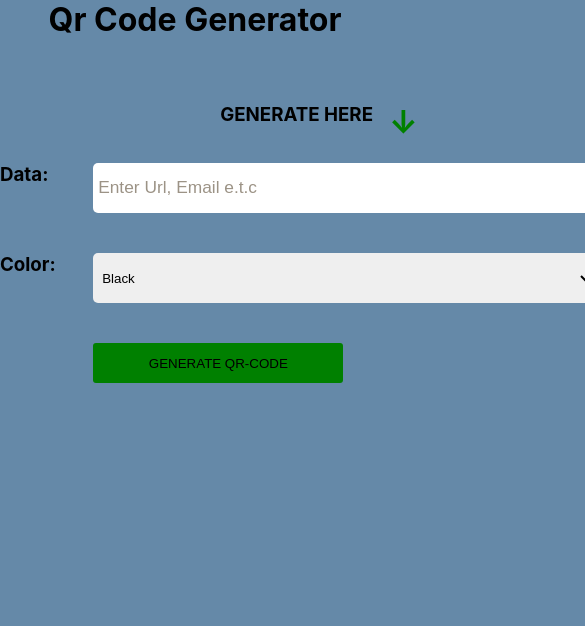
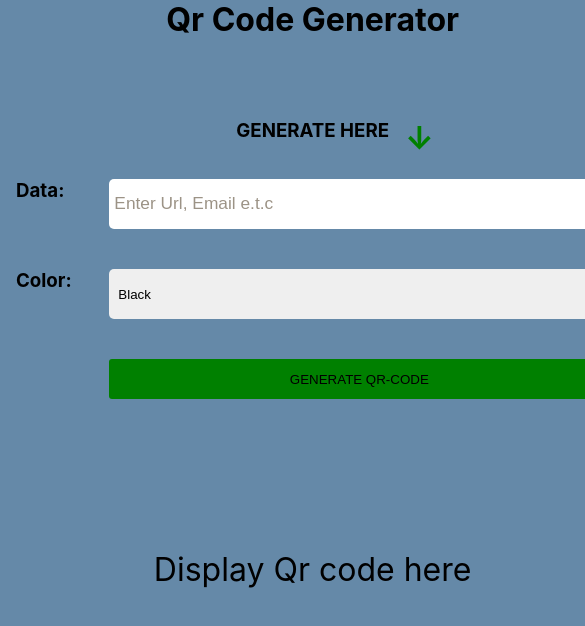
Before and after one commit to muritador5050/qrcode, a React (Create React App) app: page / in a window 390 px wide. Shown: the top 626 px of the page, 585 px wide, since content can reach past the window. Built offline with nearby package versions, Linux system fonts and the light colour scheme.

Commit message:
add media query

```diff
--- a/package.json
+++ b/package.json
@@ -1,5 +1,6 @@
 {
   "name": "qrcode-app",
+  "homepage": "https://muritador5050.github.io/qrcode",
   "version": "0.1.0",
   "private": true,
   "dependencies": {
--- a/src/App.css
+++ b/src/App.css
@@ -114,3 +114,23 @@ label select {
     transform: translateY(10px);
   }
 }
+
+@media screen and (max-width: 842px) {
+  .container {
+    width: fit-content;
+  }
+  .App {
+    display: inline-block;
+    margin: auto;
+    margin: 1em;
+  }
+  .submit {
+    width: 500px;
+  }
+  .qrcode {
+   scale: 2;
+   margin-top: 10em;
+   /* margin-left: auto;
+   margin-right: auto; */
+  }
+}
```
